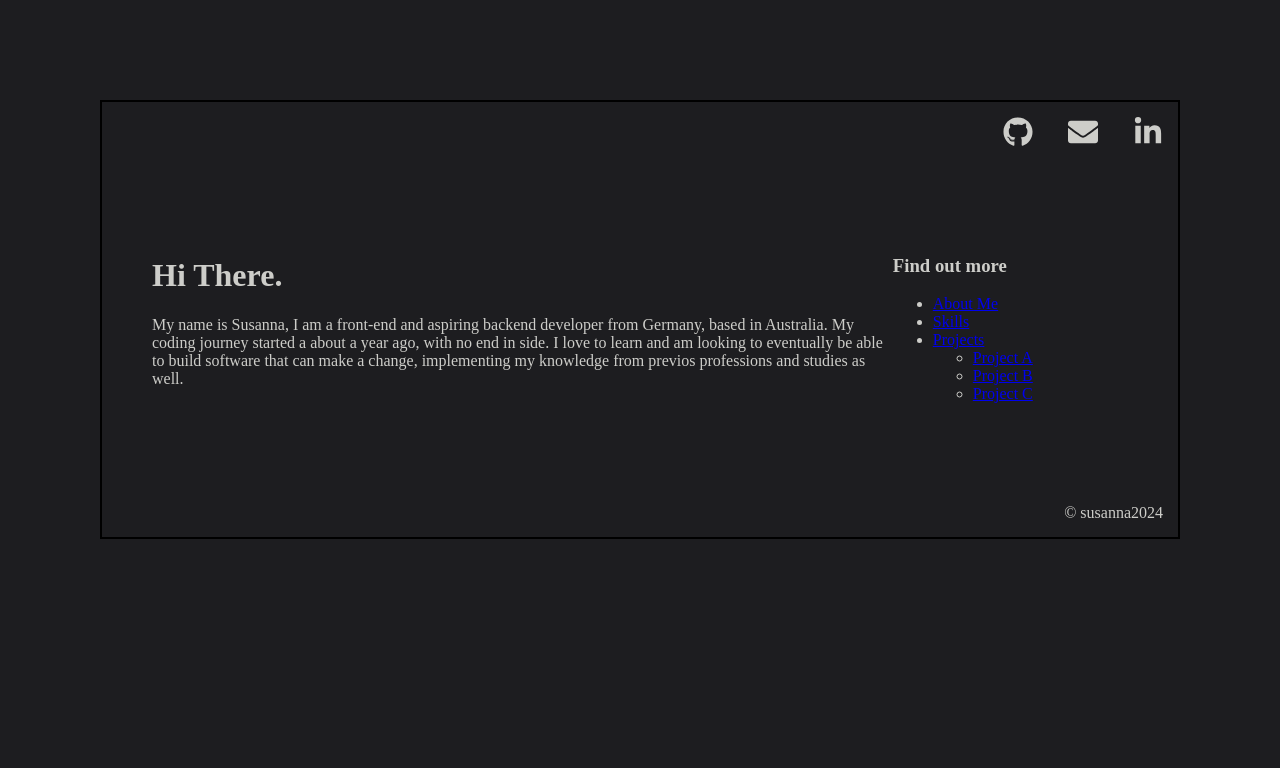
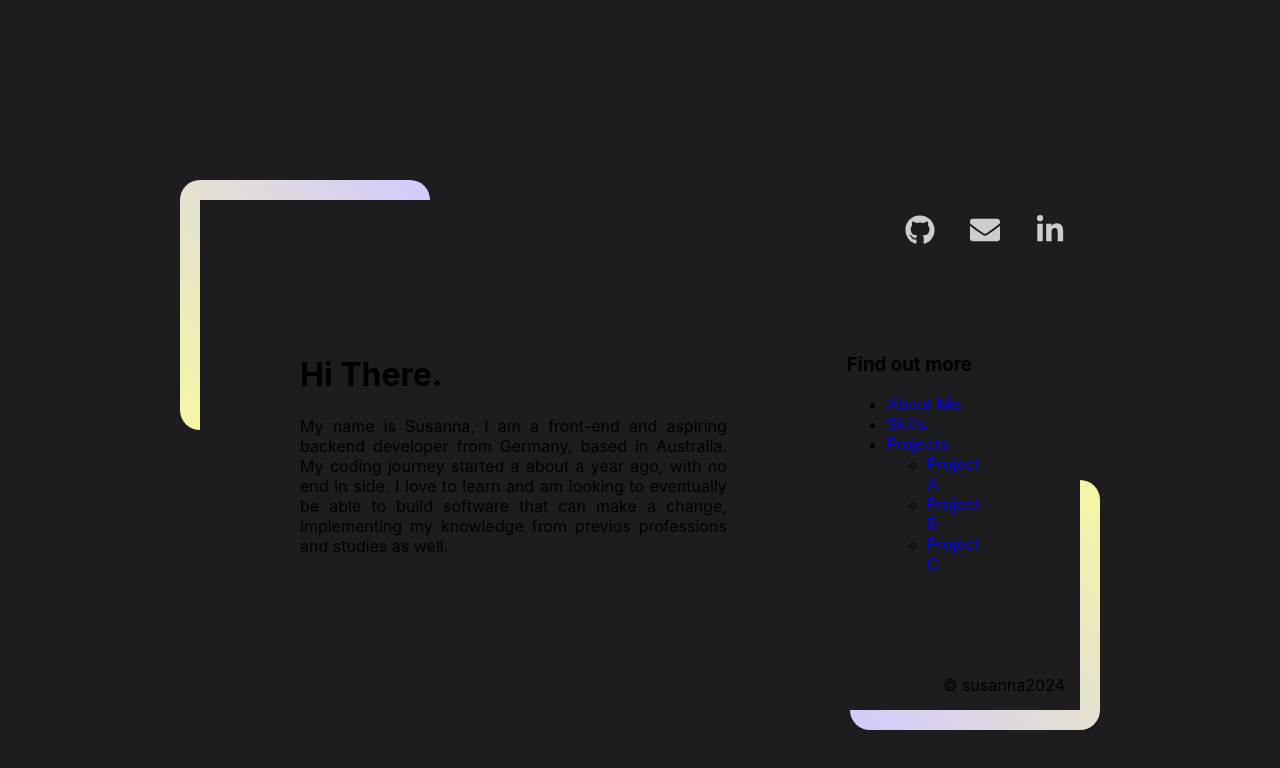
Before and after one commit to SusannaMj/portfolio-frontend, a React (Create React App) app: page / in a window 1280 px wide. Shown: the top 768 px of the page. Built offline with nearby package versions, Linux system fonts and the light colour scheme.

Commit message:
added content borders

```diff
--- /dev/null
+++ b/src/Layout/Layout.css
@@ -0,0 +1,43 @@
+.page-body {
+  background-color: #1d1d20;
+
+  margin: 200px;
+  position: relative;
+}
+
+.main-content-container {
+  display: grid;
+
+  padding: 100px;
+  grid-template-columns: 4fr 1fr;
+  column-gap: 120px;
+}
+
+main {
+  text-align: justify;
+}
+
+.page-body::before {
+  content: "";
+
+  position: absolute;
+  background: linear-gradient(45deg, #f7f7a3, #d3c9ff);
+  height: 250px;
+  width: 250px;
+  top: -20px;
+  left: -20px;
+  z-index: -1;
+  border-radius: 20px;
+}
+
+.page-body::after {
+  content: "";
+  position: absolute;
+  background: linear-gradient(45deg, #d3c9ff, #f7f7a3);
+  height: 250px;
+  width: 250px;
+  bottom: -20px;
+  right: -20px;
+  border-radius: 20px;
+  z-index: -1;
+}
--- a/src/Layout/Layout.js
+++ b/src/Layout/Layout.js
@@ -3,10 +3,11 @@ import { Outlet } from "react-router-dom";
 import Header from "../Layout/Header";
 import Navigation from "../Layout/Navigation";
 import Footer from "../Layout/Footer";
+import "./Layout.css";
 
 export default function Layout() {
   return (
-    <div className="body">
+    <div className="page-body">
       <Header />
       <div className="main-content-container">
         <main className="main-content">
```
